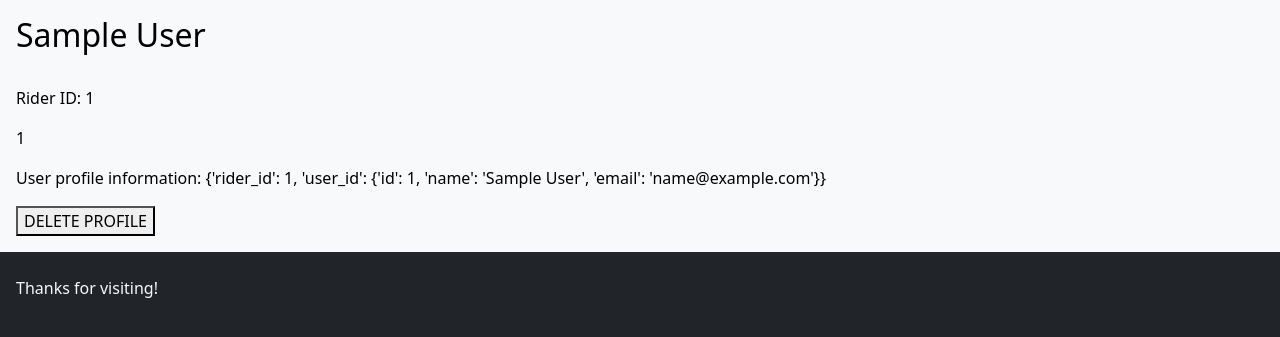
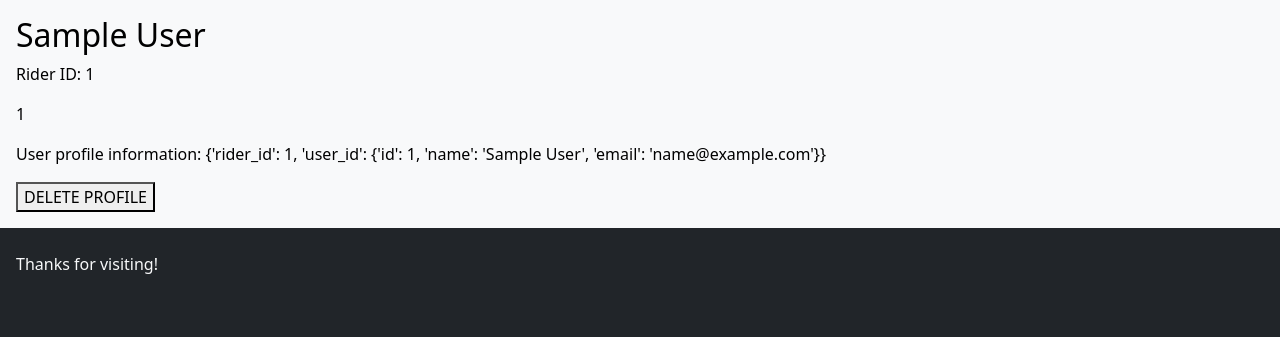
Before and after one commit to samuelparkin1/Ride_Share_App, a Flask app: page /riders/1/ in a window 1280 px wide. Shown: the part 146-483 px from the top of the page. Run offline with Flask 2, Linux system fonts and the light colour scheme; a user stored in the database is signed in; tables that the repository leaves empty hold one stand-in row (values such as "Sample post"); parts of the project's set-up code (start-up, migrations or seed data) failed here and were passed over.

Commit message:
remove IMG from rider_detail

```diff
--- a/Ride_share_app/templates/rider_detail.html
+++ b/Ride_share_app/templates/rider_detail.html
@@ -2,10 +2,11 @@
 {% block content %}
 
     <h2>{{ page_data.rider.user_id.name }}</h2>
-    <img src="{{ page_data.image }}" style="width: 250px">
     <p>Rider ID: {{ page_data.rider.rider_id }}</p>
     <p>  {{ current_user.riders[0].rider_id }}</p>
     <p>User profile information: {{ page_data.rider }}</p>
+
+
     <!-- <form action="/riders/{{ page_data.rider.rider_id }}/enrol/" method="POST">
         <button>Enrol</button>
     </form>
```
